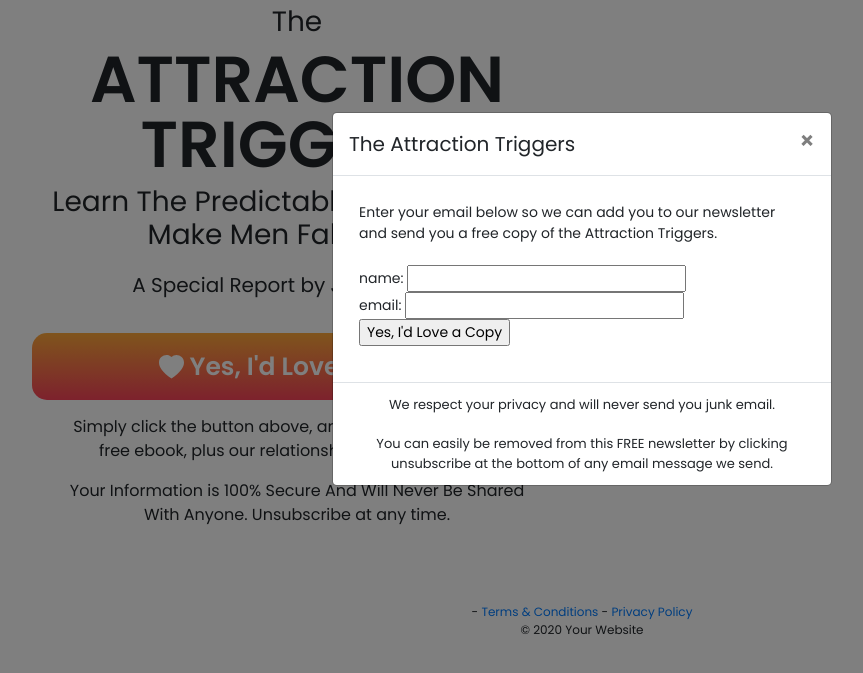
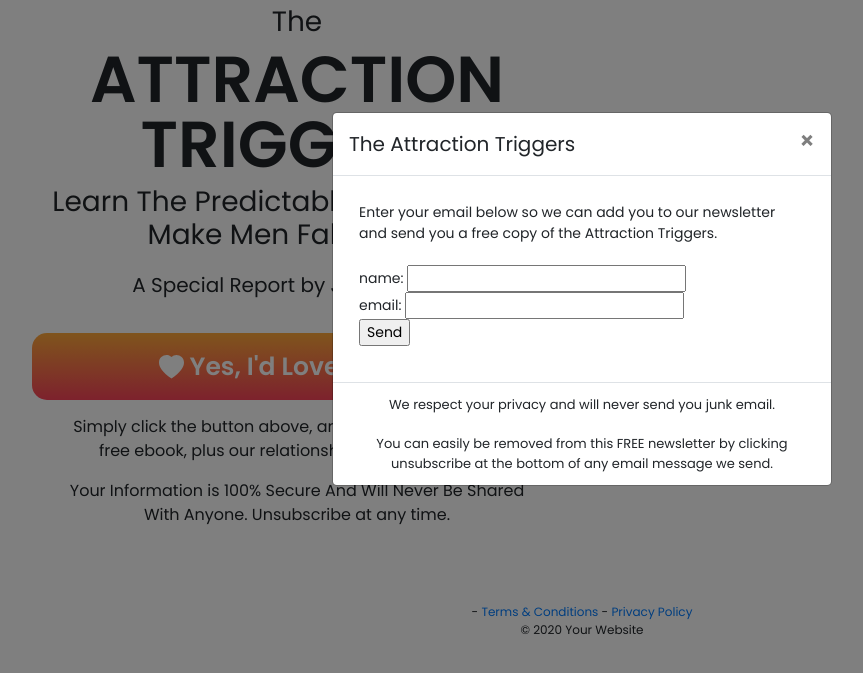
Before and after one commit to CliffordF/Relationshipstatus.tk, a plain HTML site: page index.html in a window 1280 px wide. Both pictures are taken after a click on the button "Yes, I'd Love a Copy". Shown: the part 101-774 px from the top of the page, without its empty margins (58-921 px from the left). Drawn offline with nearby package versions, Linux system fonts and the light colour scheme.

Commit message:
Update index.html

```diff
--- a/index.html
+++ b/index.html
@@ -140,7 +140,7 @@
 	<!-- Add subscriber to the follow-up sequence with a specified day (optional) -->
 	<input type="hidden" name="start_day" value="0" />
 	<!-- Subscriber button -->
-	<input type="submit" value="Yes, I'd Love a Copy"/>
+	<input type="submit" value="Send"/>
 </form>
       </div>
       <div class="modal-footer" class="modal-footer">
```
